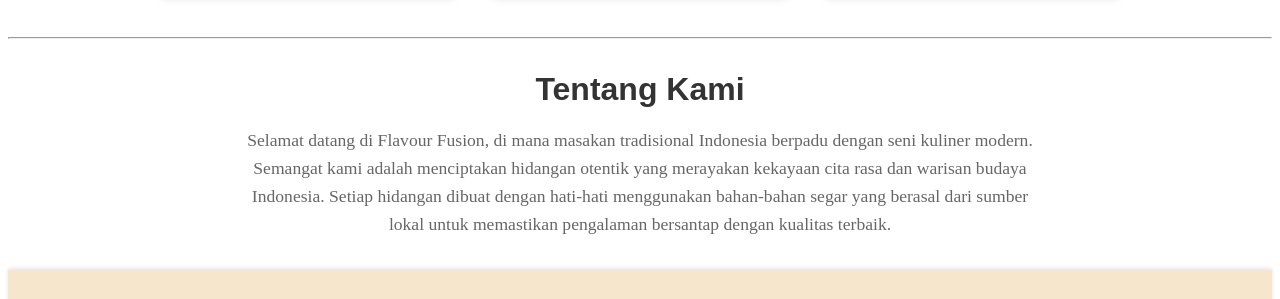
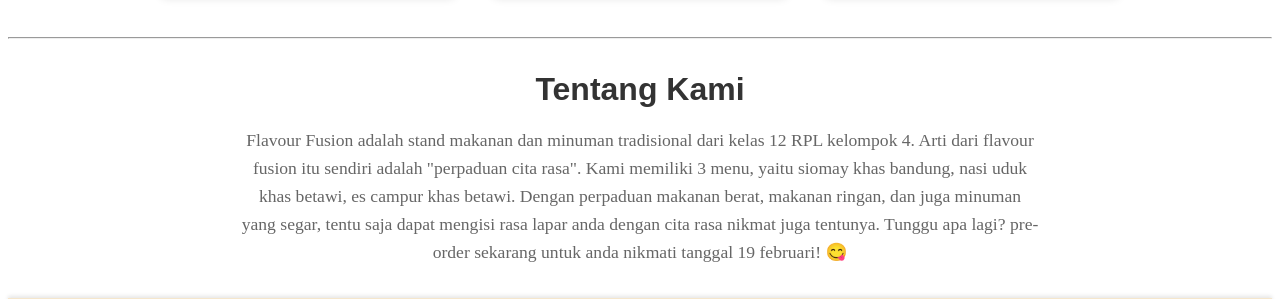
Before and after one commit to ujanmarujang/Flavour, a plain HTML site: page index.html in a window 1280 px wide. Shown: the part 974-1273 px from the top of the page. Drawn offline with Linux system fonts and the light colour scheme.

Commit message:
Update index.html

```diff
--- a/index.html
+++ b/index.html
@@ -230,12 +230,7 @@
       <div class="about-us">
         <h2 class="about-title">Tentang Kami</h2>
         <p class="about-text">
-          Selamat datang di Flavour Fusion, di mana masakan tradisional
-          Indonesia berpadu dengan seni kuliner modern. Semangat kami adalah
-          menciptakan hidangan otentik yang merayakan kekayaan cita rasa dan
-          warisan budaya Indonesia. Setiap hidangan dibuat dengan hati-hati
-          menggunakan bahan-bahan segar yang berasal dari sumber lokal untuk
-          memastikan pengalaman bersantap dengan kualitas terbaik.
+Flavour Fusion adalah stand makanan dan minuman tradisional dari kelas 12 RPL kelompok 4. Arti dari flavour fusion itu sendiri adalah "perpaduan cita rasa". Kami memiliki 3 menu, yaitu siomay khas bandung, nasi uduk khas betawi, es campur khas betawi. Dengan perpaduan makanan berat, makanan ringan, dan juga minuman yang segar, tentu saja dapat mengisi rasa lapar anda dengan cita rasa nikmat juga tentunya. Tunggu apa lagi? pre-order sekarang untuk anda nikmati tanggal 19 februari! 😋
         </p>
       </div>
     </div>
```
